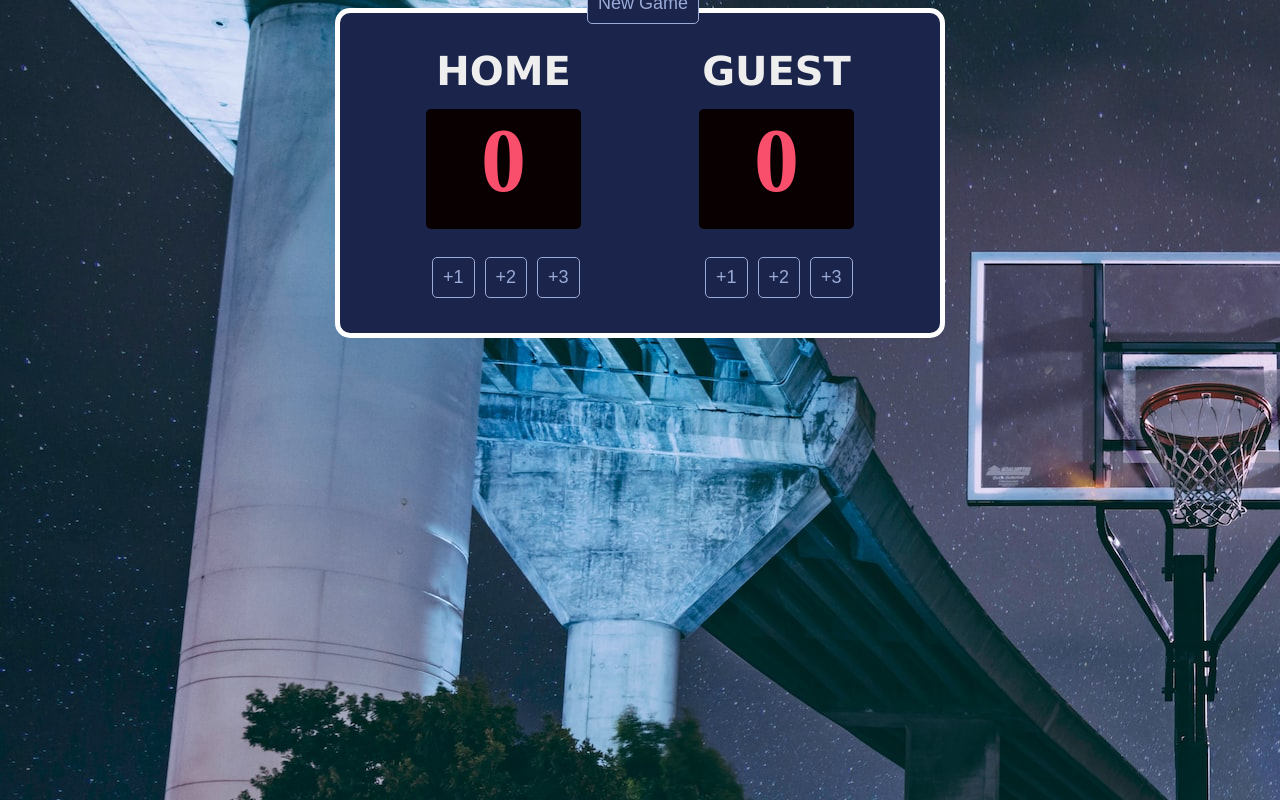
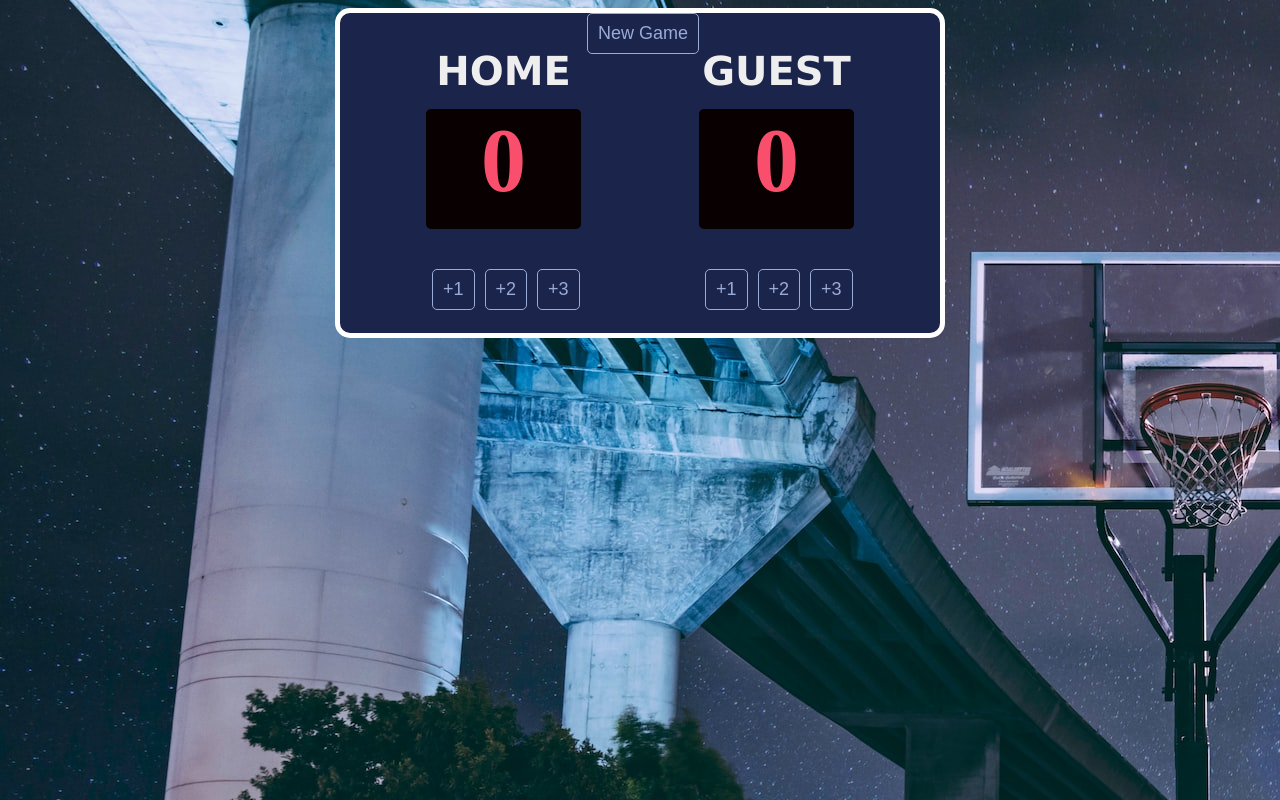
Before and after one commit to Arryan-n/Basketball_scoreboard, a plain HTML site: page index.html in a window 1280 px wide. Drawn offline with Linux system fonts and the light colour scheme.

Commit message:
Update style.css

```diff
--- a/style.css
+++ b/style.css
@@ -16,7 +16,7 @@ body {
 
 }
 .btn {
-    margin-top: -30px;
+/*     margin-top: -30px; */
     padding: 9px 10px 9px 10px;
     margin-left: 6px;
     background:#1B244A;
```
